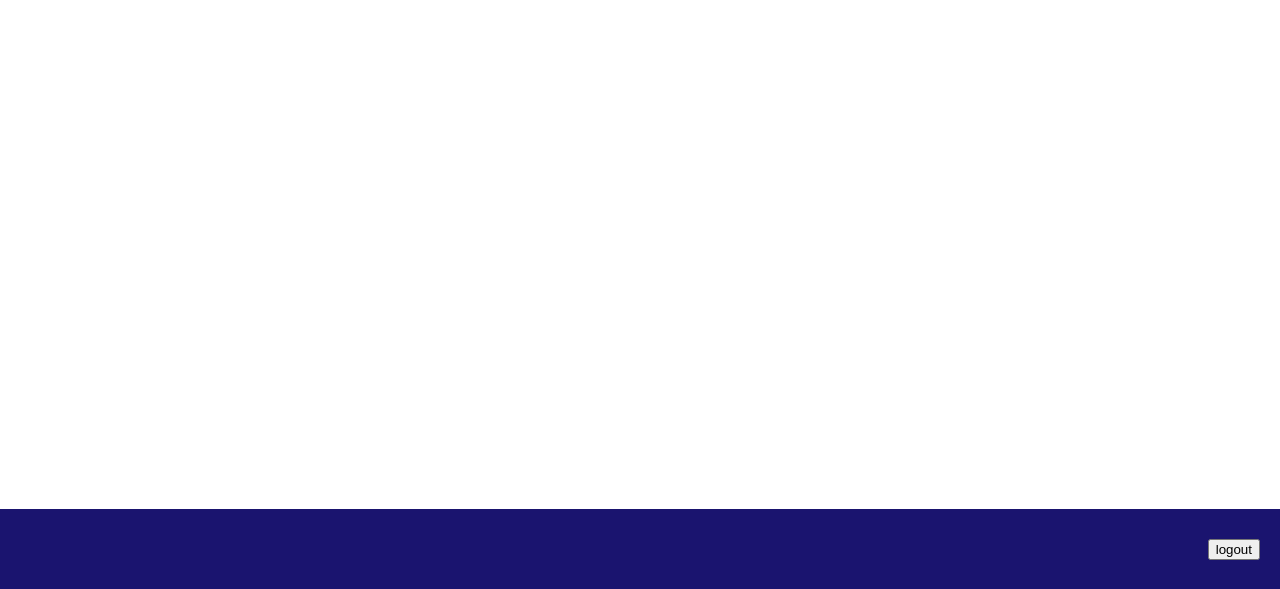
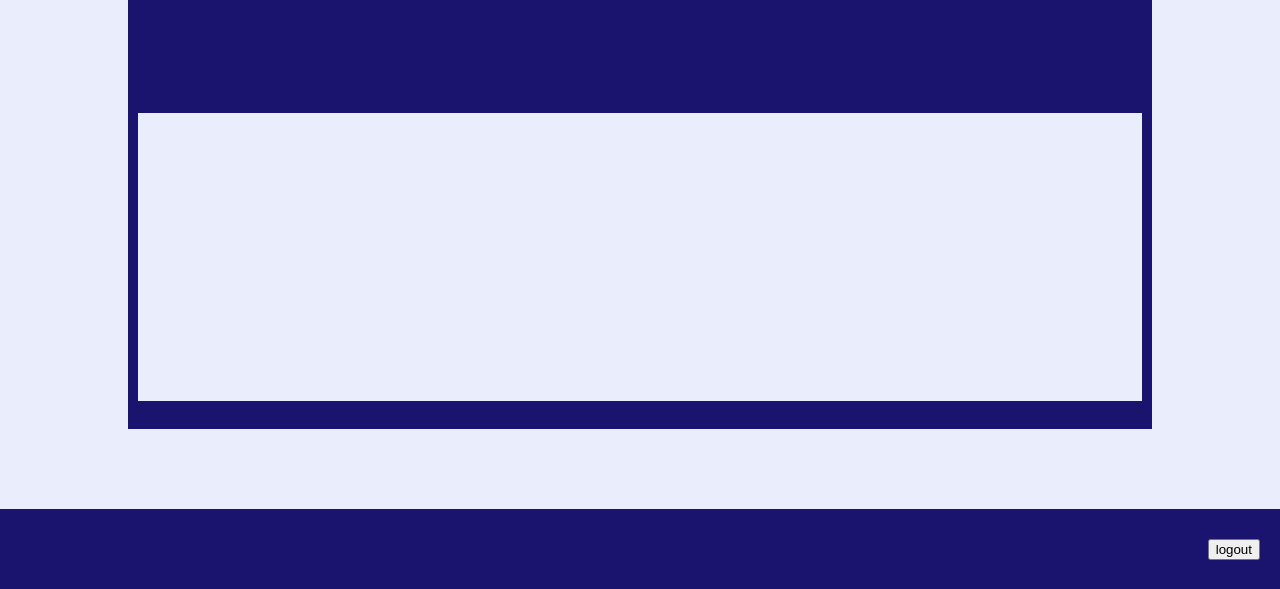
Before and after one commit to sebrai/web-host-service, a Flask app: page /homepage in a window 1280 px wide. Shown: the part 211-800 px from the top of the page. Run offline with Flask 3, Linux system fonts and the light colour scheme; the visitor is signed in with stand-in values (Sample User, id 1).

Commit message:
added style and a main section to homepage

```diff
--- a/templates/homepage.html
+++ b/templates/homepage.html
@@ -8,15 +8,25 @@
     <link rel="shortcut icon" href=" {{url_for('static',filename= 'img/favicon.svg')}}" type="image/x-icon">
 </head>
 <style>
+    :root {
+        --white: #e9edfc;
+        --blue: #1a146f;
+    }
+
     .pfp {
         border-radius: 100%;
         aspect-ratio: 1/1;
         height: 80%;
         cursor: pointer;
+        border: black solid 2px;
+    }
+
+    body {
+        background-color: var(--white);
     }
 
     header {
-        background-color: #1a146f;
+        background-color: var(--blue);
         position: fixed;
         top: 0;
         left: 0;
@@ -30,10 +40,12 @@
     }
 
     .nameplate {
-        color: rgb(250, 250, 250);
+        color: var(--white);
     }
-    footer{
-         background-color: #1a146f;
+
+
+    footer {
+        background-color: var(--blue);
         position: fixed;
         bottom: 0;
         left: 0;
@@ -44,6 +56,30 @@
         justify-content: end;
         gap: 20px;
         align-items: center;
+    }
+
+    main {
+        background-color: var(--blue);
+        position: fixed;
+        top: 20%;
+        left: 10%;
+        width: 80%;
+        height: 60%;
+
+        color: var(--white);
+
+    }
+
+    main div {
+        margin: 1%;
+        width: 98%;
+        height: 30%;
+    }
+
+    main div:nth-child(2) {
+        display: flex;
+        background-color: var(--white);
+        height: 60%;
     }
 </style>
 
@@ -58,7 +94,14 @@
         <h1 class="nameplate">{{session.get('username')}} </h1>
     </header>
     <main>
+        <div>
+            {% if session.get('role') == 'admin' %}
+            hello admin user: {{session.get('username')}}
+            {% endif %}
+        </div>
+        <div>
 
+        </div>
     </main>
     <footer>
         <div></div>
```
